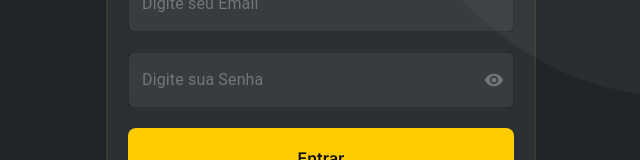
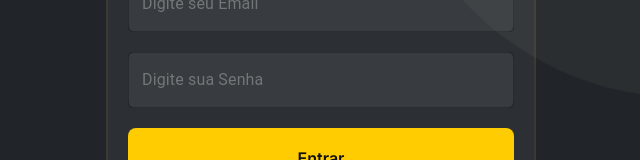
Before and after one commit to toledomg/Projeto-KenzieDex-M3-T15, a React (Vite) app: page / in a window 1280 px wide. Shown: the part 349-509 px from the top of the page, without its empty margins (319-959 px from the left). Built offline with nearby package versions, Linux system fonts and the light colour scheme.

Commit message:
:tada: init: inittial feat login api

```diff
--- a/src/components/Form/LoginForm/index.tsx
+++ b/src/components/Form/LoginForm/index.tsx
@@ -39,12 +39,12 @@ const LoginForm = () => {
         register={register('password')}
         error={errors.password}
       />
-      <StyledShowPassSpan
+      {/* <StyledShowPassSpan
         id='visibility'
         onClick={() => setIsHidden(!isHidden)}
       >
         {isHidden ? <MdVisibility /> : <MdVisibilityOff />}
-      </StyledShowPassSpan>
+      </StyledShowPassSpan> */}
 
       <StyledButton type='submit' $buttonSize='default' $buttonStyle='yellow'>
         Entrar
--- a/src/components/Form/LoginForm/style.ts
+++ b/src/components/Form/LoginForm/style.ts
@@ -2,7 +2,7 @@ import styled from 'styled-components';
 
 export const StyledShowPassSpan = styled.span`
   position: absolute;
-  top: 94px;
+  top: 92px;
   right: 10px;
 
   font-size: 20px;
--- a/src/services/api.ts
+++ b/src/services/api.ts
@@ -1,7 +1,7 @@
 import axios from 'axios';
 
-export const apiList = axios.create({
-  baseURL: 'https://pokeapi.co/api/v2',
+export const apiFake = axios.create({
+  baseURL: 'http://localhost:3001/',
   responseType: 'json',
   timeout: 5000,
 });
```
Also changed, not shown: 1 other file (tests, documents, lock files or other folders).
